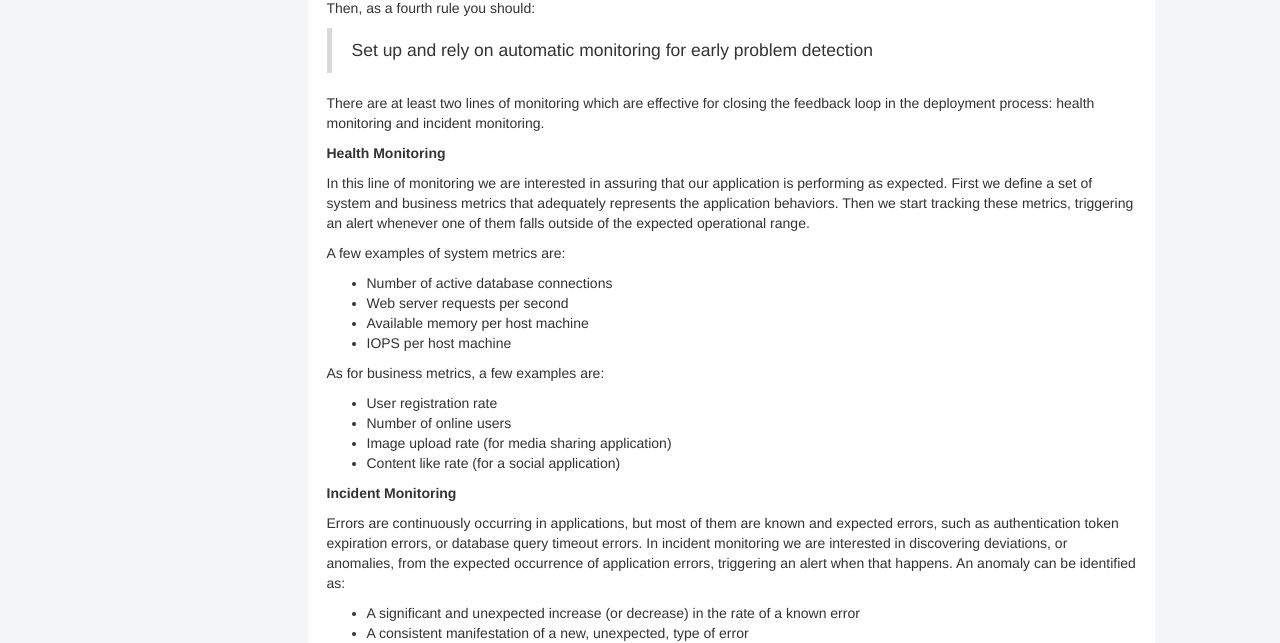
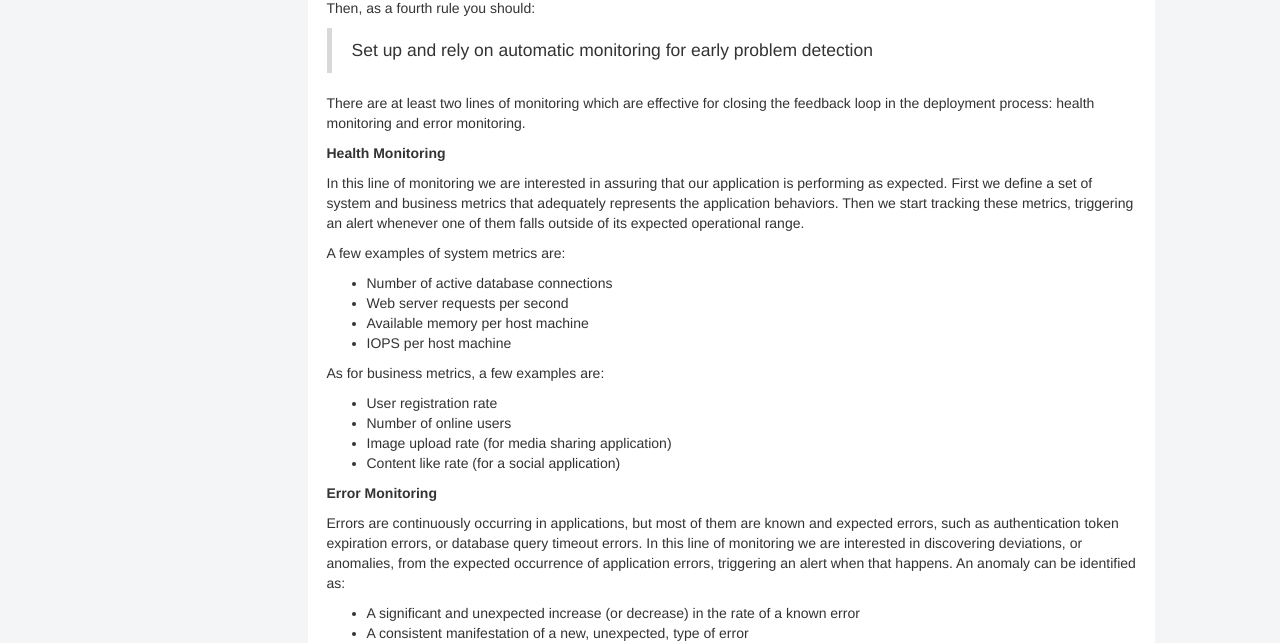
Before and after one commit to TCGV/blog, a Jekyll site: the page built from _posts/2019-08-02-a-successful-deployment-model.md, in a window 1280 px wide and 900 px high, scrolled down 1676 px. Shown: the part 165-808 px from the top of the window. Built offline with Jekyll 4.4.1, drawn with Linux system fonts in a browser that asks for light colours.

Commit message:
Wording change

```diff
--- a/_posts/2019-08-02-a-successful-deployment-model.md
+++ b/_posts/2019-08-02-a-successful-deployment-model.md
@@ -60,11 +60,11 @@ The main goal of monitoring is to automatically detect problems as soon as possi
 Then, as a fourth rule you should:
 > Set up and rely on automatic monitoring for early problem detection
 
-There are at least two lines of monitoring which are effective for closing the feedback loop in the deployment process: health monitoring and incident monitoring.
+There are at least two lines of monitoring which are effective for closing the feedback loop in the deployment process: health monitoring and error monitoring.
 
 **Health Monitoring**
 
-In this line of monitoring we are interested in assuring that our application is performing as expected. First we define a set of system and business metrics that adequately represents the application behaviors. Then we start tracking these metrics, triggering an alert whenever one of them falls outside of the expected operational range.
+In this line of monitoring we are interested in assuring that our application is performing as expected. First we define a set of system and business metrics that adequately represents the application behaviors. Then we start tracking these metrics, triggering an alert whenever one of them falls outside of its expected operational range.
 
 A few examples of system metrics are:
 * Number of active database connections
@@ -78,9 +78,9 @@ As for business metrics, a few examples are:
 * Image upload rate (for media sharing application)
 * Content like rate (for a social application)
 
-**Incident Monitoring**
+**Error  Monitoring**
 
-Errors are continuously occurring in applications, but most of them are known and expected errors, such as authentication token expiration errors, or database query timeout errors. In incident monitoring we are interested in discovering deviations, or anomalies, from the expected occurrence of application errors, triggering an alert when that happens. An anomaly can be identified as:
+Errors are continuously occurring in applications, but most of them are known and expected errors, such as authentication token expiration errors, or database query timeout errors. In this line of monitoring we are interested in discovering deviations, or anomalies, from the expected occurrence of application errors, triggering an alert when that happens. An anomaly can be identified as:
 * A significant and unexpected increase (or decrease) in the rate of a known error
 * A consistent manifestation of a new, unexpected, type of error
 
```
